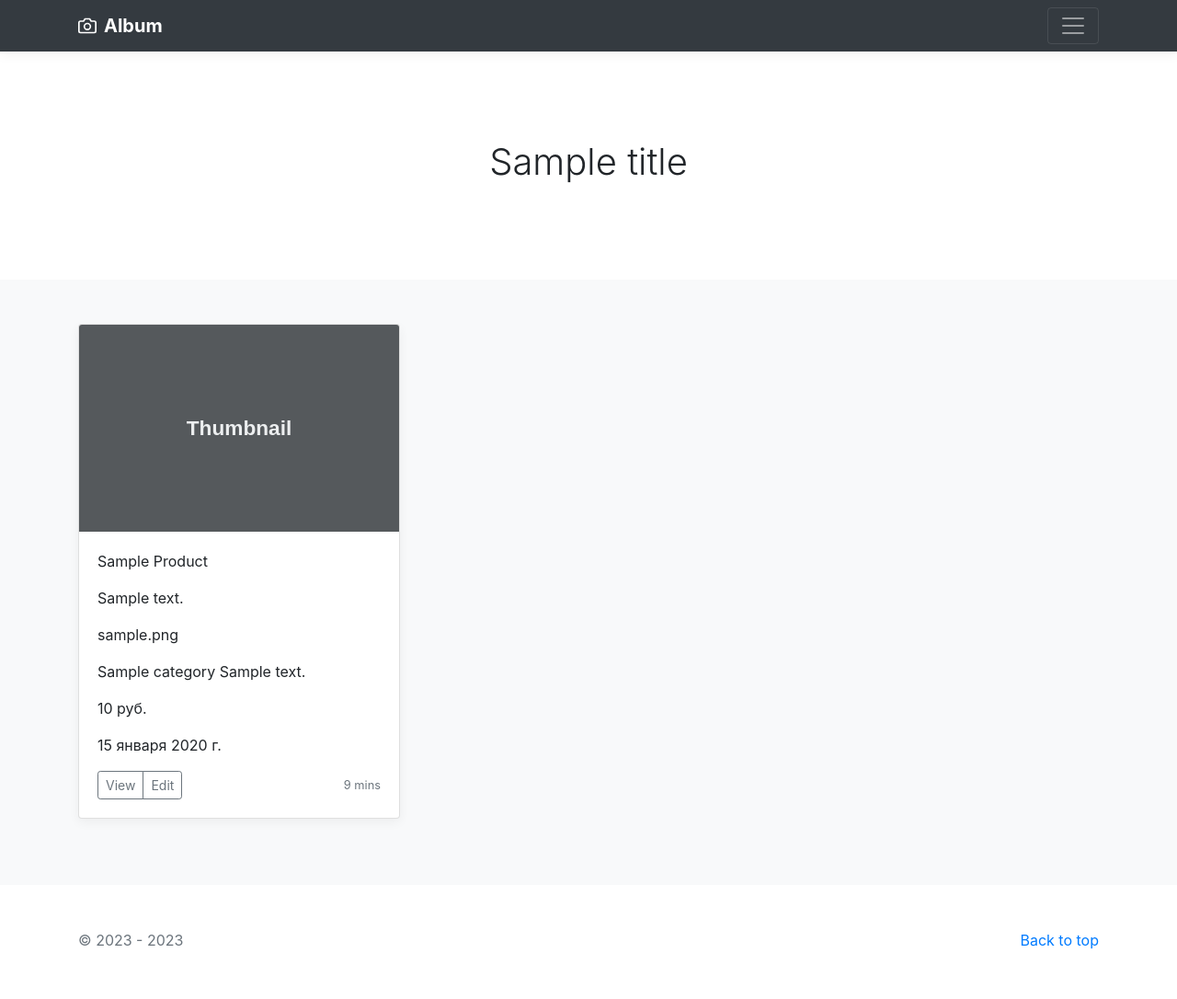
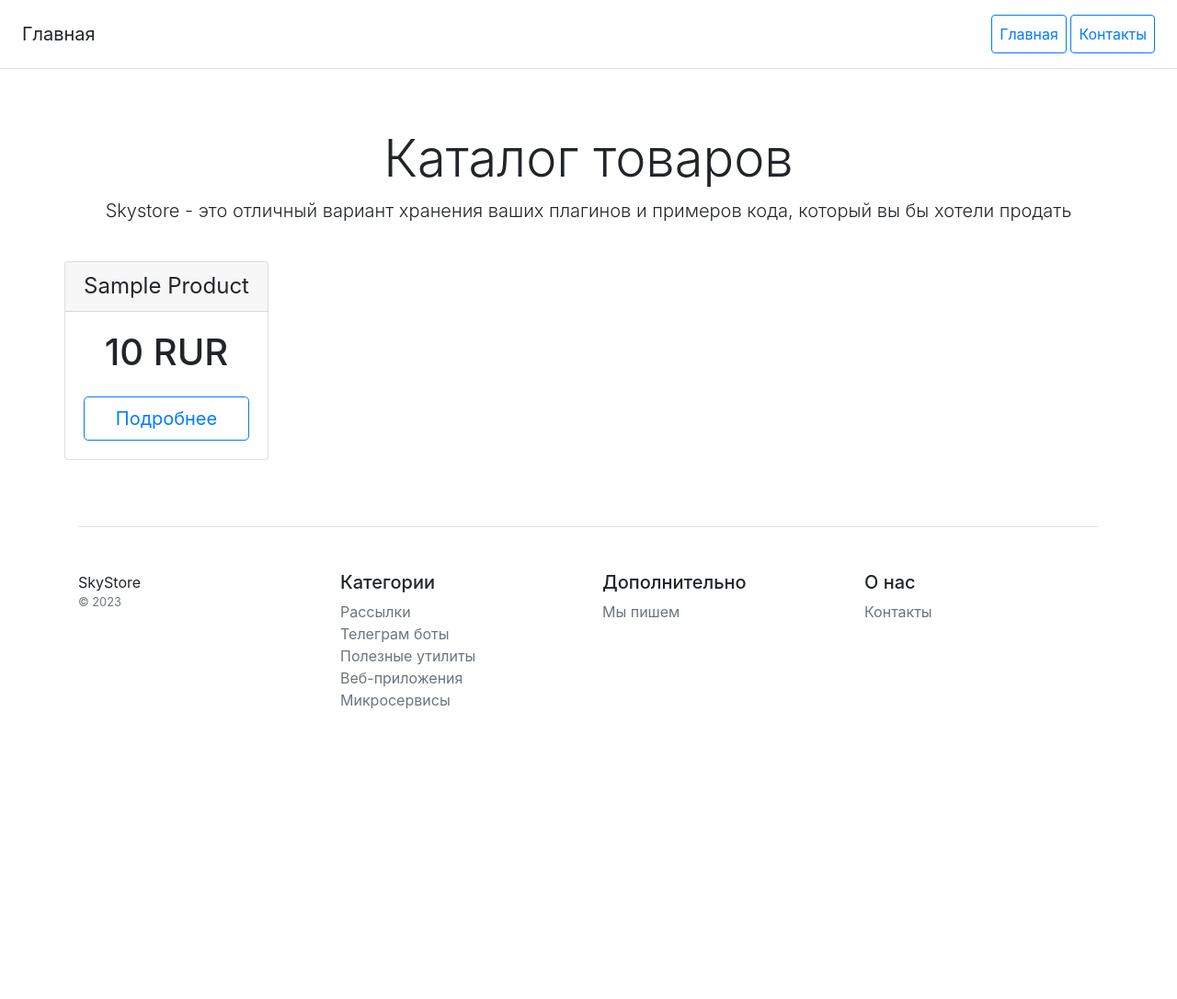
Before and after one commit to SkinGeRa/django_project, a Django app: template catalog/templates/catalog/index.html in a window 1280 px wide. Shown: the whole page at 92% size. After the commit the page ends 770 px from the top, so only its background shows below. Run offline with Django 4.2, Linux system fonts and the light colour scheme; tables that the repository leaves empty hold one stand-in row (values such as "Sample post"); the template is opened without the code that fills it: values that come from a table or form of the project are taken from there, most other values are stand-ins (such as "Sample title", 1, 10 or a date in 2020); some libraries are stand-ins or nearby versions.

Commit message:
update file

```diff
--- a/catalog/templates/catalog/base.html
+++ /dev/null
@@ -1,118 +0,0 @@
-{% load static %}
-<!doctype html>
-<html lang="en">
-<head>
-    <meta charset="utf-8">
-    <meta name="viewport" content="width=device-width, initial-scale=1, shrink-to-fit=no">
-    <title>{{ title }}</title>
-    <!-- Bootstrap core CSS -->
-    <link href="{% static 'css/bootstrap.min.css' %}" rel="stylesheet">
-    <!-- Custom styles for this template -->
-    <link href="{% static 'css/album.css' %}" rel="stylesheet">
-</head>
-
-<body>
-<!-- Google tag (gtag.js) -->
-<script async src="https://www.googletagmanager.com/gtag/js?id=G-471ETHFK21"></script>
-<script>
-    window.dataLayer = window.dataLayer || [];
-    function gtag(){dataLayer.push(arguments);}
-    gtag('js', new Date());
-
-    gtag('config', 'G-471ETHFK21');
-</script>
-
-<!-- Yandex.Metrika counter -->
-<script type="text/javascript">
-    (function(m,e,t,r,i,k,a){m[i]=m[i]||function(){(m[i].a=m[i].a||[]).push(arguments)}; m[i].l=1*new Date();k=e.createElement(t),a=e.getElementsByTagName(t)[0],k.async=1,k.src=r,a.parentNode.insertBefore(k,a)}) (window, document, "script", "https://mc.yandex.ru/metrika/tag.js", "ym"); ym(39705265, "init", { clickmap:true, trackLinks:true, accurateTrackBounce:true });
-</script>
-<noscript>
-    <div><img src="https://mc.yandex.ru/watch/39705265" style="position:absolute; left:-9999px;" alt=""/></div>
-</noscript> <!-- /Yandex.Metrika counter -->
-<!-- Yandex.RTB -->
-<script>window.yaContextCb=window.yaContextCb||[]</script>
-<script src="https://yandex.ru/ads/system/context.js" async></script>
-
-<script async src="https://pagead2.googlesyndication.com/pagead/js/adsbygoogle.js?client=ca-pub-8588635311388465"
-        crossorigin="anonymous"></script>
-
-
-<header>
-    <div class="collapse bg-dark" id="navbarHeader">
-        <div class="container">
-            <div class="row">
-                <div class="col-sm-8 col-md-7 py-4">
-                    <h4 class="text-white">About</h4>
-                    <p class="text-muted">Add some information about the album below, the author, or any other
-                        background context. Make it a few sentences long so folks can pick up some informative tidbits.
-                        Then, link them off to some social networking sites or contact information.</p>
-                </div>
-                <div class="col-sm-4 offset-md-1 py-4">
-                    <h4 class="text-white">Contact</h4>
-                    <ul class="list-unstyled">
-                        <li><a href="#" class="text-white">Follow on Twitter</a></li>
-                        <li><a href="#" class="text-white">Like on Facebook</a></li>
-                        <li><a href="#" class="text-white">Email me</a></li>
-                    </ul>
-                </div>
-            </div>
-        </div>
-    </div>
-    <div class="navbar navbar-dark bg-dark box-shadow">
-        <div class="container d-flex justify-content-between">
-            <a href="#" class="navbar-brand d-flex align-items-center">
-                <svg xmlns="http://www.w3.org/2000/svg" width="20" height="20" viewBox="0 0 24 24" fill="none"
-                     stroke="currentColor" stroke-width="2" stroke-linecap="round" stroke-linejoin="round" class="mr-2">
-                    <path d="M23 19a2 2 0 0 1-2 2H3a2 2 0 0 1-2-2V8a2 2 0 0 1 2-2h4l2-3h6l2 3h4a2 2 0 0 1 2 2z"></path>
-                    <circle cx="12" cy="13" r="4"></circle>
-                </svg>
-                <strong>Album</strong>
-            </a>
-            <button class="navbar-toggler" type="button" data-toggle="collapse" data-target="#navbarHeader"
-                    aria-controls="navbarHeader" aria-expanded="false" aria-label="Toggle navigation">
-                <span class="navbar-toggler-icon"></span>
-            </button>
-        </div>
-    </div>
-</header>
-
-<main role="main">
-
-    <section class="jumbotron text-center">
-        <div class="container">
-            <h1 class="jumbotron-heading">{{ title }}</h1>
-        </div>
-    </section>
-
-    <div class="album py-5 bg-light">
-        <div class="container">
-
-            <div class="row">
-                {% block content %}
-                {% endblock %}
-            </div>
-        </div>
-    </div>
-
-</main>
-
-<footer class="text-muted">
-    <div class="container">
-        <p class="float-right">
-            <a href="#">Back to top</a>
-        </p>
-        <p>&copy; 2023 - {% now 'Y' %}</p>
-    </div>
-</footer>
-
-<!-- Bootstrap core JavaScript
-================================================== -->
-<!-- Placed at the end of the document so the pages load faster -->
-<script src="https://code.jquery.com/jquery-3.2.1.slim.min.js"
-        integrity="sha384-KJ3o2DKtIkvYIK3UENzmM7KCkRr/rE9/Qpg6aAZGJwFDMVNA/GpGFF93hXpG5KkN"
-        crossorigin="anonymous"></script>
-<script src="{% static 'js/popper.min.js' %}"></script>
-<script src="{% static 'js/bootstrap.min.js' %}"></script>
-<script src="{% static 'js/holder.min.js' %}"></script>
-</body>
-</html>
--- a/catalog/templates/catalog/contact.html
+++ b/catalog/templates/catalog/contact.html
@@ -9,7 +9,7 @@
 </head>
 <body>
 <div class="d-flex flex-column flex-md-row align-items-center p-3 px-md-4 mb-3 bg-white border-bottom box-shadow">
-    <h5 class="my-0 mr-md-auto font-weight-normal">Skystore</h5>
+    <h5 class="my-0 mr-md-auto font-weight-normal">Контакты</h5>
     <nav class="ms-5">
         <a class="p-2 btn btn-outline-primary" href="/">Главная</a>
         <a class="p-2 btn btn-outline-primary" href="/contacts/">Контакты</a>
--- a/catalog/templates/catalog/home.html
+++ b/catalog/templates/catalog/home.html
@@ -4,30 +4,25 @@
 <head>
     <meta charset="utf-8">
     <meta name="viewport" content="width=device-width, initial-scale=1">
-    <title>Skystore</title>
-    <link href="/static/css/bootstrap.min.css" rel="stylesheet">
+    <title>{{ object|title }}</title>
+    <link href="{% static 'css/bootstrap.min.css' %}" rel="stylesheet">
 </head>
 <body>
 <div class="d-flex flex-column flex-md-row align-items-center p-3 px-md-4 mb-3 bg-white border-bottom box-shadow">
-    <h5 class="my-0 mr-md-auto font-weight-normal">Skystore</h5>
+    <h5 class="my-0 mr-md-auto font-weight-normal">Главная</h5>
     <nav class="ms-5">
         <a class="p-2 btn btn-outline-primary" href="/">Главная</a>
         <a class="p-2 btn btn-outline-primary" href="/contacts/">Контакты</a>
     </nav>
 </div>
 
-<div class="pricing-header px-3 py-3 pt-md-5 pb-md-4 mx-auto text-center">
-    <h1 class="display-4">Skystore</h1>
-    <p class="lead">Skystore - это отличный вариант хранения ваших плагинов и примеров кода, который вы бы хотели
-        продать</p>
-</div>
 
 <div class="container">
     <div class="row text-center">
-{#        <div class="col-3">#}
-            {% block content %}
-            {% endblock %}
-{#        </div>#}
+        {#        <div class="col-3">#}
+        {% block content %}
+        {% endblock %}
+        {#        </div>#}
     </div>
 
     <footer class="pt-4 my-md-5 pt-md-5 border-top">
@@ -62,6 +57,6 @@
     </footer>
 </div>
 
-<script src="/static/js/bootstrap.bundle.min.js"></script>
+<script src="{% static 'js/bootstrap.bundle.min.js' %}"></script>
 </body>
 </html>
--- a/catalog/templates/catalog/index.html
+++ b/catalog/templates/catalog/index.html
@@ -1,27 +1,21 @@
-{% extends 'catalog/base.html' %}
+{% extends 'catalog/home.html' %}
 {% block content %}
+    <div class="pricing-header px-3 py-3 pt-md-5 pb-md-4 mx-auto text-center">
+        <h1 class="display-4">Каталог товаров</h1>
+        <p class="lead">Skystore - это отличный вариант хранения ваших плагинов и примеров кода, который вы бы хотели
+            продать</p>
+    </div>
     {% for object in object_list %}
-    <div class="col-md-4">
-        <div class="card mb-4 box-shadow">
-            <img class="card-img-top"
-                 data-src="holder.js/100px225?theme=thumb&bg=55595c&fg=eceeef&text=Thumbnail"
-                 alt="Card image cap">
+        <div class="card mb-4 box-shadow mr-4">
+            <div class="card-header">
+                <h4 class="my-0 font-weight-normal">{{ object|title }}</h4>
+            </div>
             <div class="card-body">
-                <p class="card-text">{{ object|title }}</p>
-                <p class="card-text">{{ object.product_description }}</p>
-                <p class="card-text">{{ object.product_image }}</p>
-                <p class="card-text">{{ object.product_category }}</p>
-                <p class="card-text">{{ object.product_purchase_price }} руб.</p>
-                <p class="card-text">{{ object.product_date_of_create }}</p>
-                <div class="d-flex justify-content-between align-items-center">
-                    <div class="btn-group">
-                        <button type="button" class="btn btn-sm btn-outline-secondary">View</button>
-                        <button type="button" class="btn btn-sm btn-outline-secondary">Edit</button>
-                    </div>
-                    <small class="text-muted">9 mins</small>
-                </div>
+                <h1 class="card-title pricing-card-title">{{ object.product_purchase_price }} RUR</h1>
+                <ul class="list-unstyled mt-3 mb-4 text-start m-3">
+                </ul>
+                <a type="button" class="btn btn-lg btn-block btn-outline-primary" href="{% url 'catalog:product' object.pk %}">Подробнее</a>
             </div>
         </div>
-    </div>
     {% endfor %}
 {% endblock %}
--- a/catalog/urls.py
+++ b/catalog/urls.py
@@ -1,12 +1,13 @@
 from django.urls import path
 
 from catalog.apps import CatalogConfig
-from catalog.views import contacts, home, index
+from catalog.views import contacts, home, index, product
 
 app_name = CatalogConfig.name
 
 urlpatterns = [
     # path('', home),
-    path('', index),
-    path('contacts/', contacts)
+    path('', index, name='index'),
+    path('contacts/', contacts, name='contacts'),
+    path('product/<int:pk>/', product, name='product')
 ]
--- a/config/urls.py
+++ b/config/urls.py
@@ -21,5 +21,5 @@ from django.urls import path, include
 
 urlpatterns = [
     path('admin/', admin.site.urls),
-    path('', include('catalog.urls'))
+    path('', include('catalog.urls', namespace='catalog'))
 ] + static(settings.MEDIA_URL, document_root=settings.MEDIA_ROOT)
```
Also changed, not shown: catalog/templates/catalog/product.html (+4 -4 lines), catalog/views.py (+10 -1 lines).
